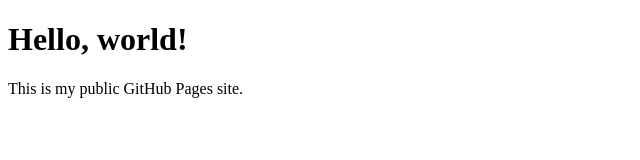
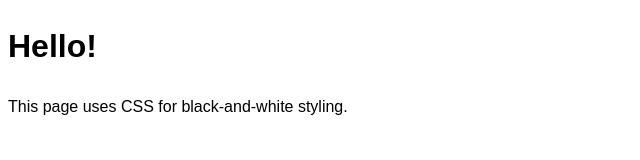
Before and after one commit to Adrians-J/adrians-j.github.io, a plain HTML site: page index/index.html in a window 1280 px wide. Shown: the whole page, without its empty margins (0-640 px from the left). Drawn offline with Linux system fonts and the light colour scheme; files that its build step writes are made by us from their sources.

Commit message:
Update index.html

```diff
--- a/index/index.html
+++ b/index/index.html
@@ -1,10 +1,13 @@
 <!DOCTYPE html>
-<html>
-  <head>
-    <title>My GitHub Website</title>
-  </head>
-  <body>
-    <h1>Hello, world!</h1>
-    <p>This is my public GitHub Pages site.</p>
-  </body>
+<html lang="en">
+<head>
+    <meta charset="UTF-8">
+    <title>My Page</title>
+    <!-- Link CSS here -->
+    <link rel="stylesheet" href="style.css">
+</head>
+<body>
+    <h1>Hello!</h1>
+    <p>This page uses CSS for black-and-white styling.</p>
+</body>
 </html>
```
